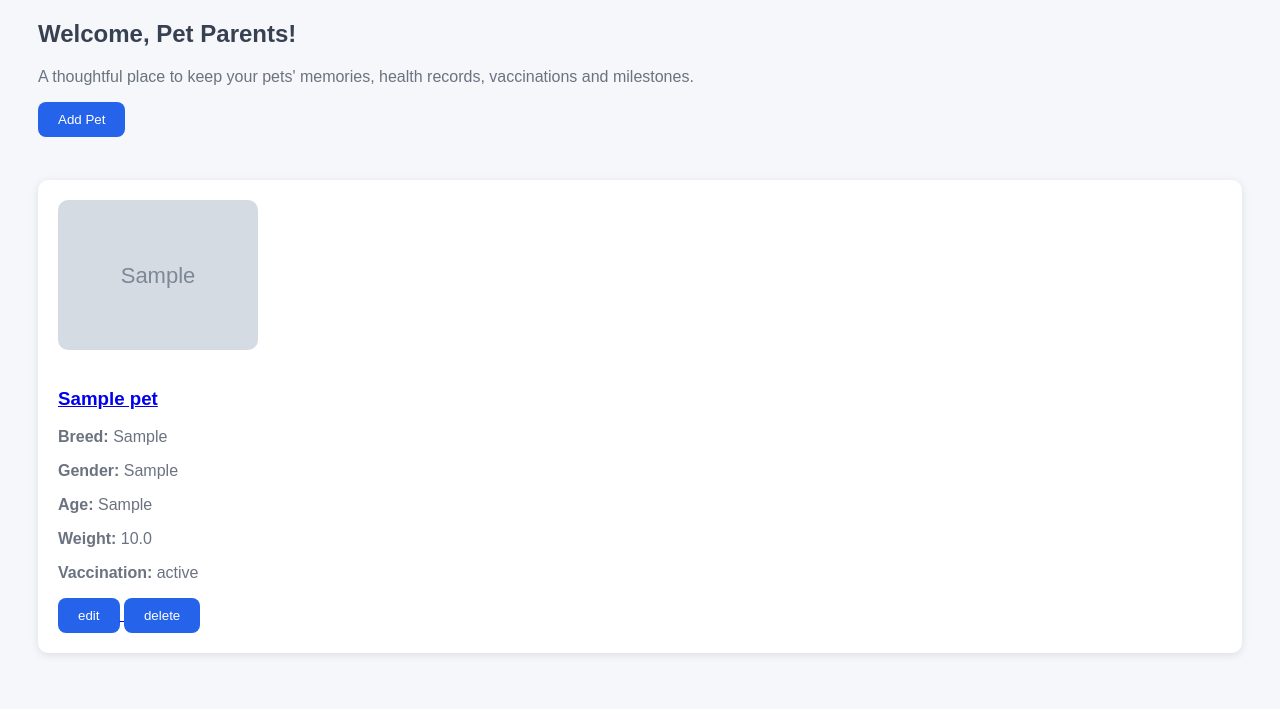
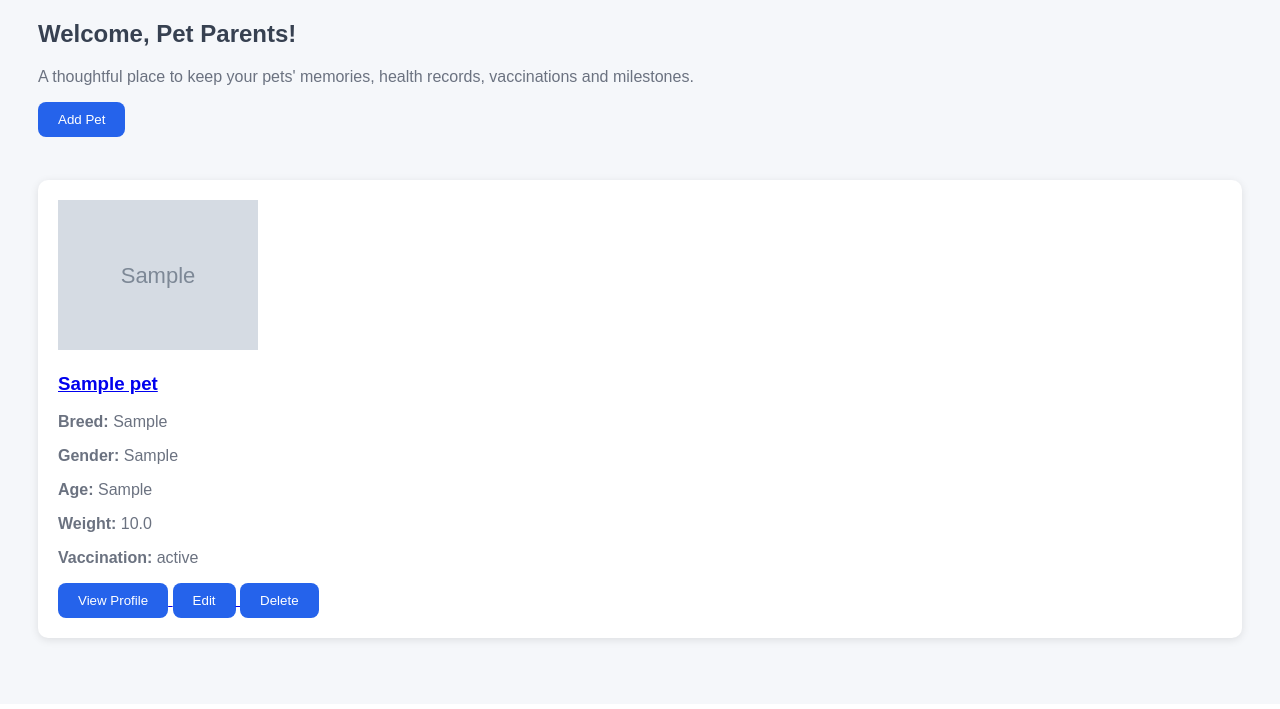
Before and after one commit to rishikatoch/pawfolio, a Flask app: page / in a window 1280 px wide. Shown: the part 96-805 px from the top of the page. After the commit the page ends 741 px from the top, so only its background shows below. Run offline with Flask 3, Linux system fonts and the light colour scheme; tables that the repository leaves empty hold one stand-in row (values such as "Sample post"); grey boxes marked "Sample" are stand-in pictures.

Commit message:
Added pet profile page with image upload

```diff
--- a/app/templates/index.html
+++ b/app/templates/index.html
@@ -32,16 +32,17 @@
         {% if pets %}
 
             {% for pet in pets %}
+
             <div class="pet-card">
 
                 {% if pet.photo %}
-    <img
-        src="{{ url_for('static', filename='uploads/' + pet.photo) }}"
+                <a href="{{ url_for('pet_profile', id=pet.id) }}">
+                    <img src="{{ url_for('static', filename='uploads/' + pet.photo) }}"
                          alt="{{ pet.name }}"
-        width="200"
-        style="border-radius:10px; margin-bottom:15px;">
+                         width="200">
+                </a>
                 {% else %}
-    <p>📷 No Photo</p>
+                <p>📷 No Photo Available</p>
                 {% endif %}
 
                 <h3>
@@ -50,28 +51,36 @@
                     </a>
                 </h3>
 
-
                 <p><strong>Breed:</strong> {{ pet.breed }}</p>
 
                 <p><strong>Gender:</strong> {{ pet.gender }}</p>
 
                 <p><strong>Age:</strong> {{ pet.age }}</p>
 
-                <p><strong>Weight:</strong> {{ pet.weight if pet.weight else "Not recorded"}}</p>
+                <p><strong>Weight:</strong>
+                    {{ pet.weight if pet.weight else "Not recorded" }}
+                </p>
 
-                <p><strong>Vaccination:</strong> {{ pet.vaccination_status }}</p>
+                <p><strong>Vaccination:</strong>
+                    {{ pet.vaccination_status }}
+                </p>
+
+                <a href="{{ url_for('pet_profile', id=pet.id) }}">
+                    <button>View Profile</button>
+                </a>
 
                 <a href="/edit/{{ pet.id }}">
-                <button>edit</button>
+                    <button>Edit</button>
                 </a>
 
                 <a href="/delete/{{ pet.id }}">
-                <button>delete</button>
+                    <button>Delete</button>
                 </a>
 
+            </div>
 
-            </div>
             <br>
+
             {% endfor %}
 
         {% else %}
```
Lines whose indentation alone changed are shown as unchanged.
